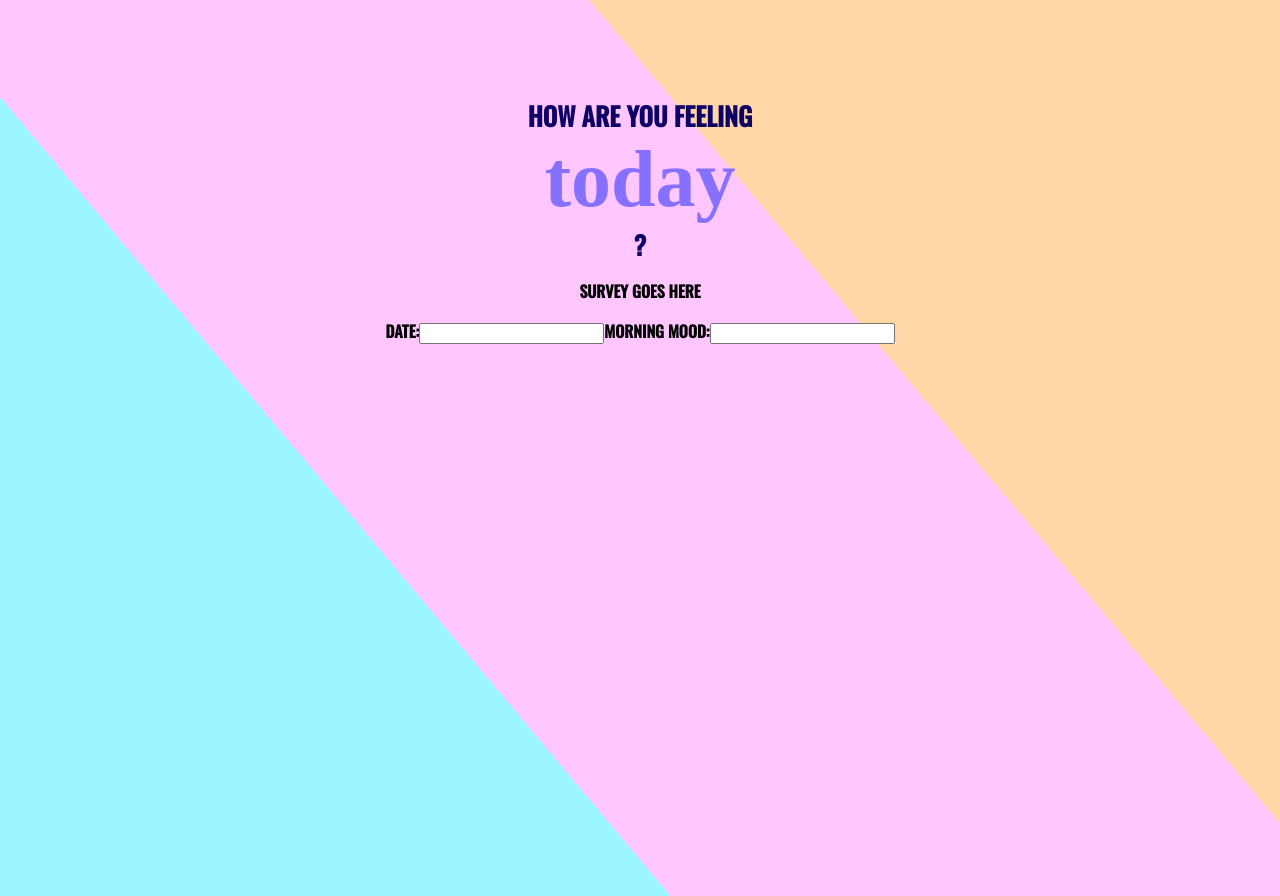
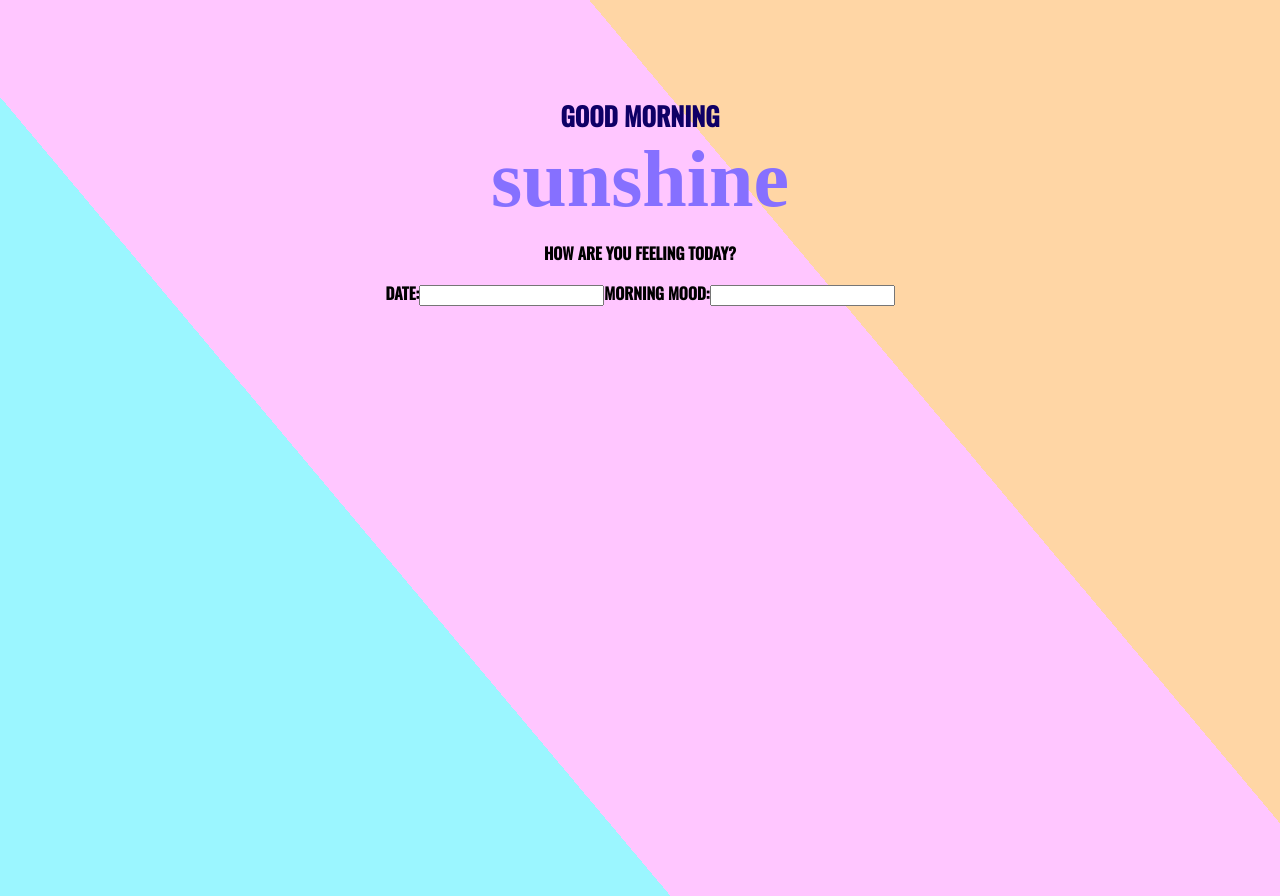
Before and after one commit to katarzyna-kw/daily-check, a React (Create React App) app: page / in a window 1280 px wide. Built offline with nearby package versions, Linux system fonts and the light colour scheme; a web font is replaced by a local one.

Commit message:
change header text and surveyHello const

```diff
--- a/src/components/Header.js
+++ b/src/components/Header.js
@@ -4,10 +4,10 @@ function Header() {
   return (
     <div className="wrapper-header">
       <header className="header">
-        how are you feeling
+        good morning
         <span>
-          today
-        </span>?
+          sunshine
+        </span>
       </header>
     </div>
   );
--- a/src/components/Survey.js
+++ b/src/components/Survey.js
@@ -1,11 +1,11 @@
 import '../App.css';
 
 function Survey() {
-  const surveyGoesHere = 'survey goes here';
+  const surveyHello = 'How are you feeling today?';
   return (
     <div className="wrapper-survey">
         <p>
-        {surveyGoesHere}
+        {surveyHello}
         </p>
         <form>
           <label>
```
